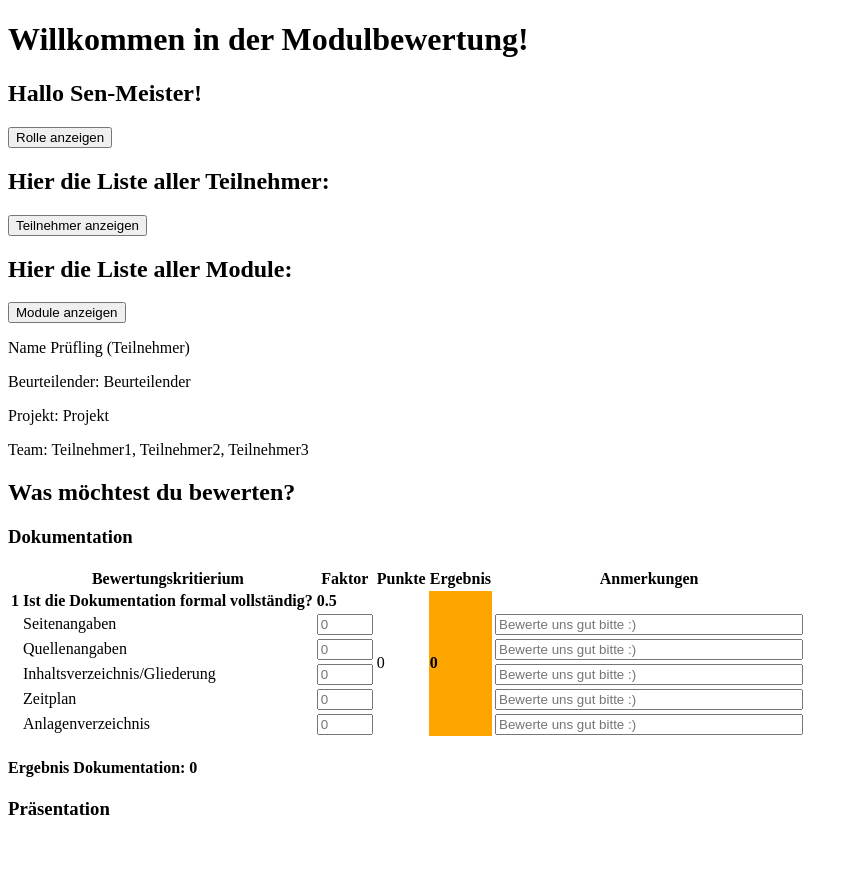
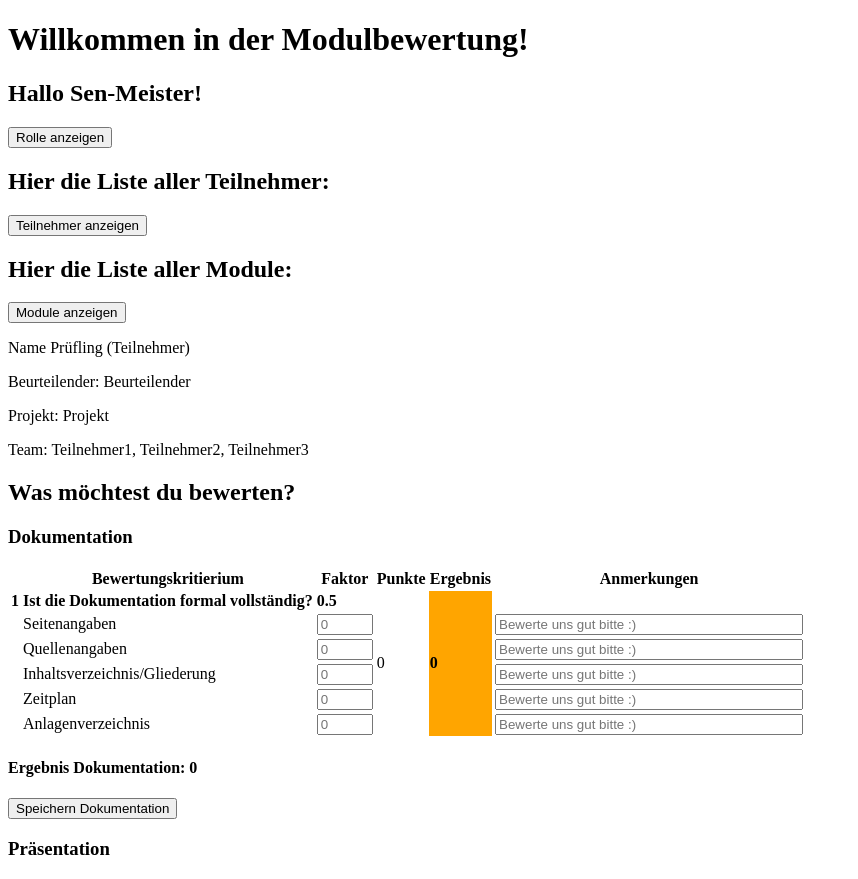
Before and after one commit to Kaarjalan/ModulbewertungFrontend, an Angular app: page / in a window 1280 px wide. Shown: the whole page, without its empty margins (0-858 px from the left). Before the commit the page ends 839 px from the top, so only its background shows below. Built offline with nearby package versions, Linux system fonts and the light colour scheme.

Commit message:
Button hinzugefügt 2

```diff
--- a/src/app/app.component.html
+++ b/src/app/app.component.html
@@ -7,4 +7,5 @@
 <h2>Was möchtest du bewerten?</h2>
 <h3>Dokumentation</h3>
 <app-documentation></app-documentation>
+<button>Speichern Dokumentation</button>
 <h3>Präsentation</h3>
```
